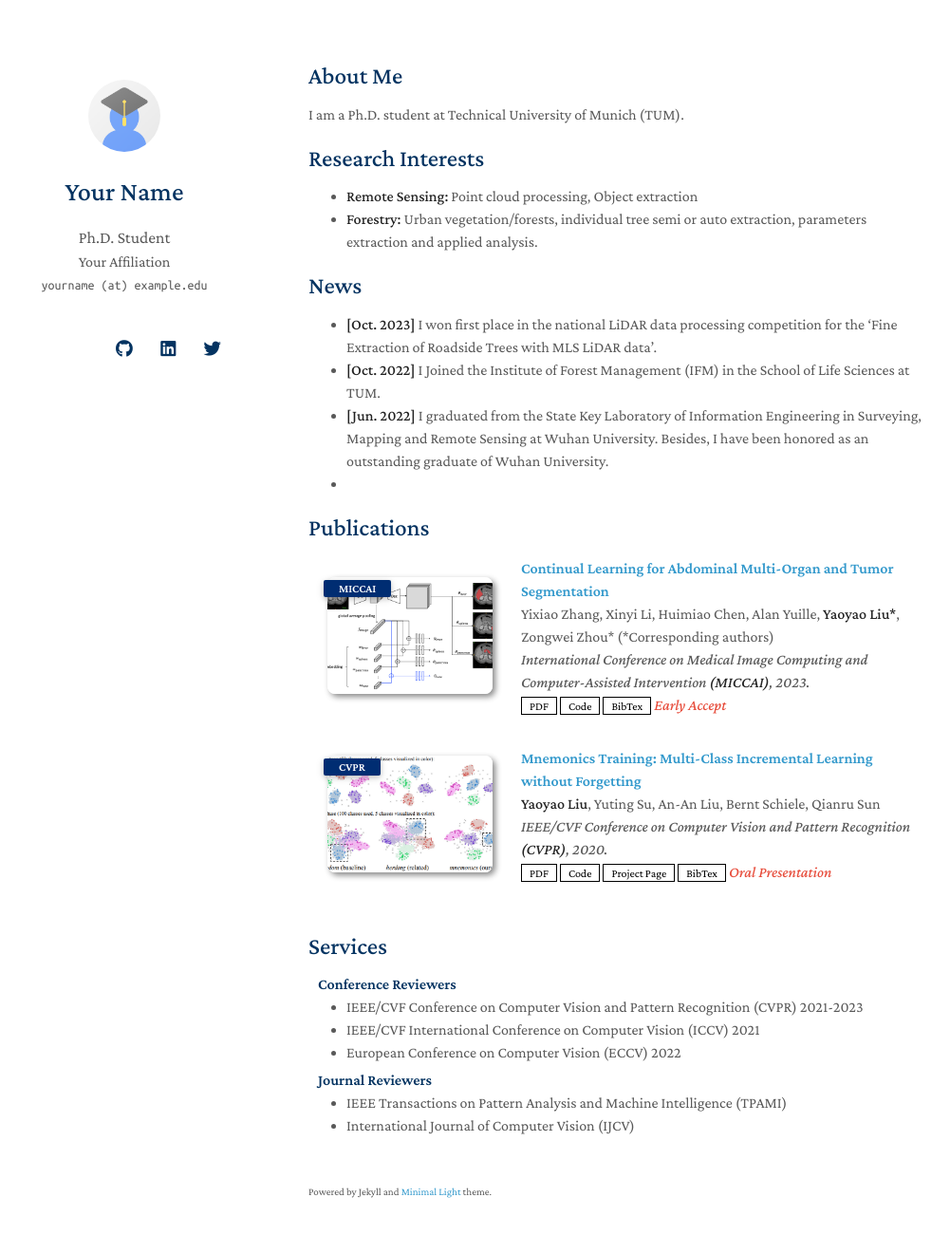
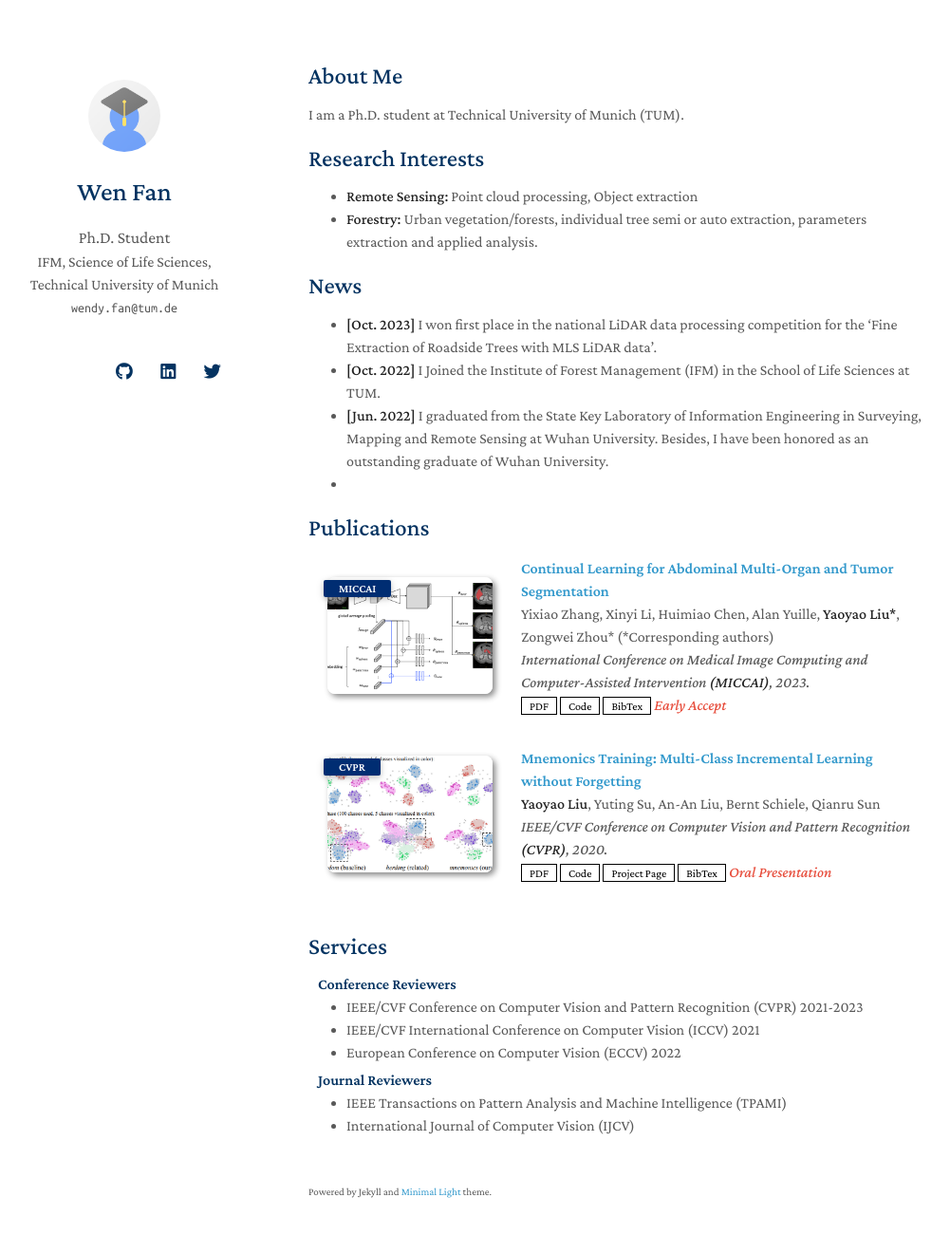
Before and after one commit to wfan0502/wfan0502, a Jekyll site: the page built from index.md, in a window 1280 px wide and 1336 px high. Shown: the top 1301 px of the window at 95% size, without its empty margins (145-1146 px from the left). Built offline with Jekyll 4.4.1, drawn with Linux system fonts in a browser that asks for light colours; nearby versions of some CDN libraries; a style sheet for code colours, icons or effects is not loaded; our own code applies the rules of GitHub Pages for plain Markdown files.

Commit message:
Update _config.yml

```diff
--- a/_config.yml
+++ b/_config.yml
@@ -1,20 +1,14 @@
 # Basic Information
-title: Your Name
+title: Wen Fan
 position: Ph.D. Student
-affiliation: Your Affiliation
-email: yourname (at) example.edu
-
-# Search Engine Optimization (SEO)
-# The following information is used to improve the website traffic from search engines, e.g., Google.
-keywords: minimal light
-description: The Minimal Light is a simple and elegant jekyll theme for academic personal homepage.
-canonical: https://minimal-light-theme.yliu.me/
+affiliation: IFM, Science of Life Sciences, Technical University of Munich
+email: wendy.fan@tum.de
 
 # Links
 # If you don't need one of them, you may delete the corresponding line.
 google_scholar: https://scholar.google.com/
 cv_link: assets/files/curriculum_vitae.pdf
-github_link: https://github.com/
+github_link: https://github.com/wfan0502/
 linkedin: https://www.linkedin.com/
 twitter: https://twitter.com/
 
```
